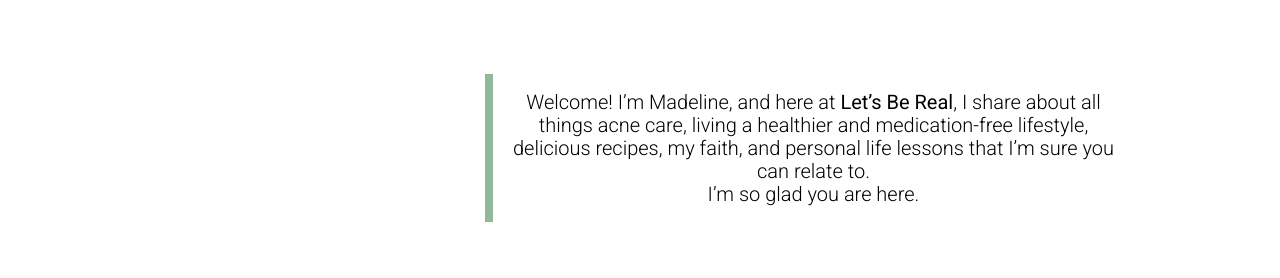
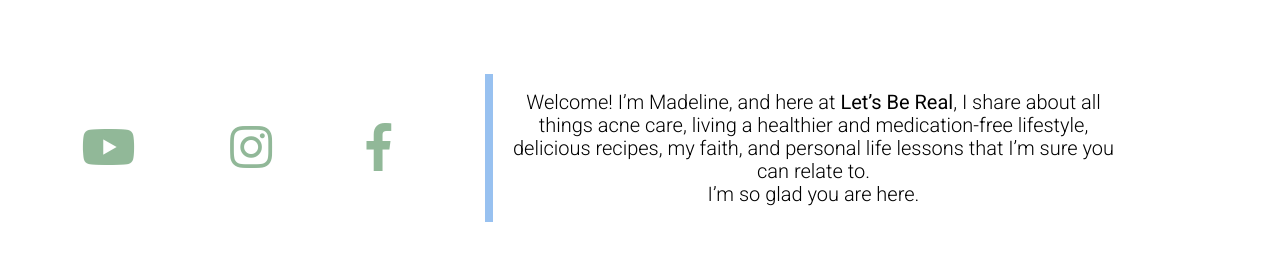
Before and after one commit to johnmeade-webdev/lets_be_real, a plain HTML site: page index.html in a window 1280 px wide. Shown: the part 522-800 px from the top of the page. Drawn offline with nearby package versions, Linux system fonts and the light colour scheme.

Commit message:
added social media tabs

```diff
--- a/index.html
+++ b/index.html
@@ -9,6 +9,7 @@
     <link rel="stylesheet" type="text/css" media="screen" href="style.css">
     <link rel="stylesheet" type="text/css" href="https://necolas.github.io/normalize.css/8.0.1/normalize.css">
     <link href="https://fonts.googleapis.com/css?family=Marck+Script|Poppins:500|Roboto:300,400" rel="stylesheet">
+    <link rel="stylesheet" href="https://use.fontawesome.com/releases/v5.6.3/css/all.css" integrity="sha384-UHRtZLI+pbxtHCWp1t77Bi1L4ZtiqrqD80Kn4Z8NTSRyMA2Fd33n5dQ8lWUE00s/" crossorigin="anonymous">
     <!-- <script src="main.js"></script> -->
 </head>
 
@@ -24,6 +25,12 @@
                 living a healthier and medication-free lifestyle, delicious recipes, my faith, and personal life
                 lessons that I’m sure you can relate to. <br /> I’m so glad you are here. </h2>
         </section>
+
+        <aside class='social-networks'>
+            <span><i class="fab fa-youtube"></i></i></span>
+            <span><i class="fab fa-instagram"></i></span>
+            <span><i class="fab fa-facebook-f"></i></i></span>
+        </aside>
 
         <section class="bloom-container">
             <article class='bloom-article'>
--- a/style.css
+++ b/style.css
@@ -42,7 +42,7 @@ header h1 {
     grid-row: 2;
     grid-column: 4 / 8;
     padding-left: 1rem;
-    border-left: solid .5rem rgba(93, 151, 103, 0.678);
+    border-left: solid .5rem rgba(104, 164, 233, 0.678);
 }
 
 .page-summary h2 {
@@ -50,6 +50,22 @@ header h1 {
     text-align: center;
     font-family: "Roboto";
     font-weight: 300;
+}
+
+.social-networks {
+    grid-row: 2;
+    grid-column: 1 / 4;
+    /* border: 2px solid black; */
+    display: flex;
+    align-items: center;
+    justify-content: center;
+}
+
+.social-networks span {
+    padding: 0 10%;
+    font-size: 3rem;
+    color: rgba(93, 151, 103, 0.678);
+    /* border: 2px solid black; */
 }
 
 .bloom-container {
```
